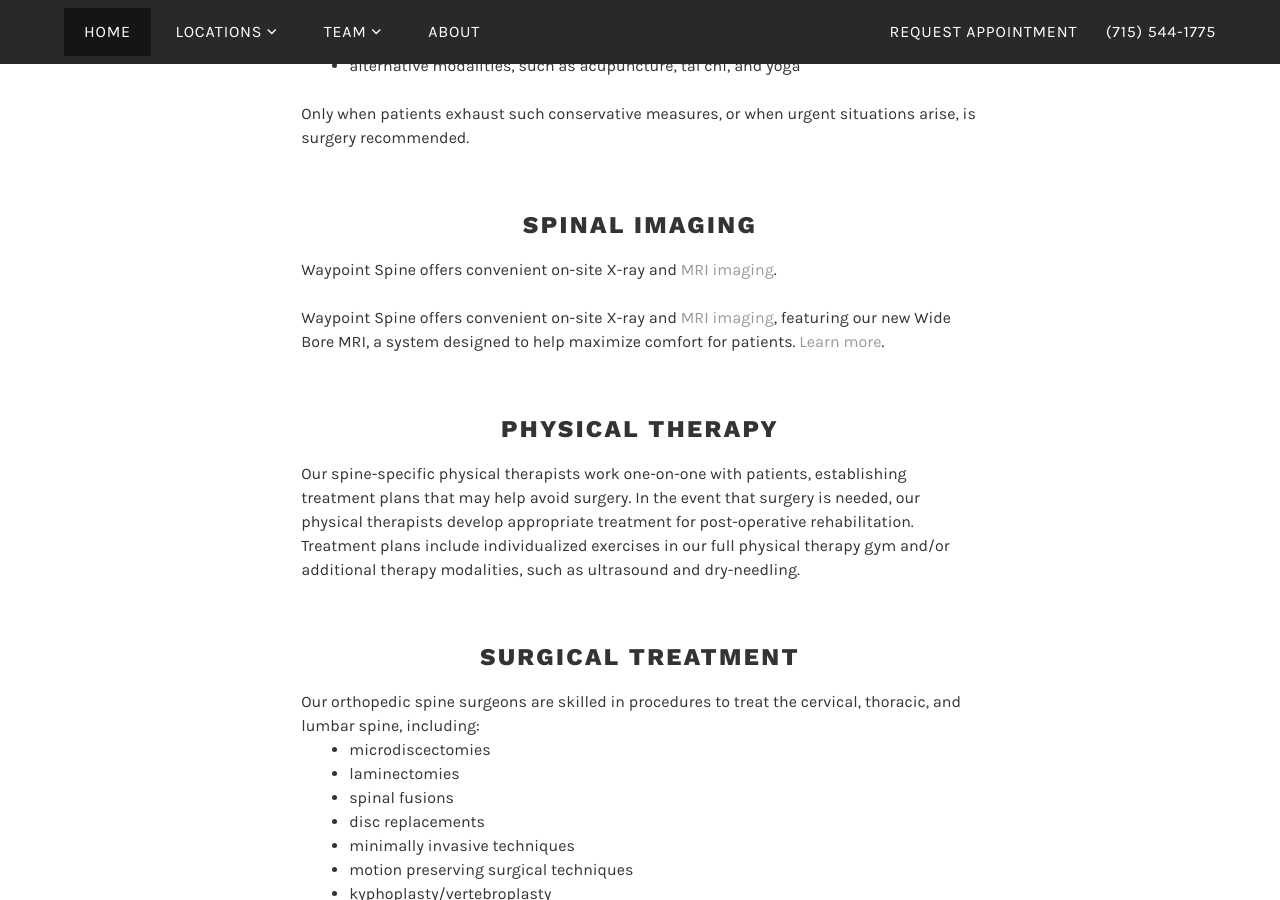
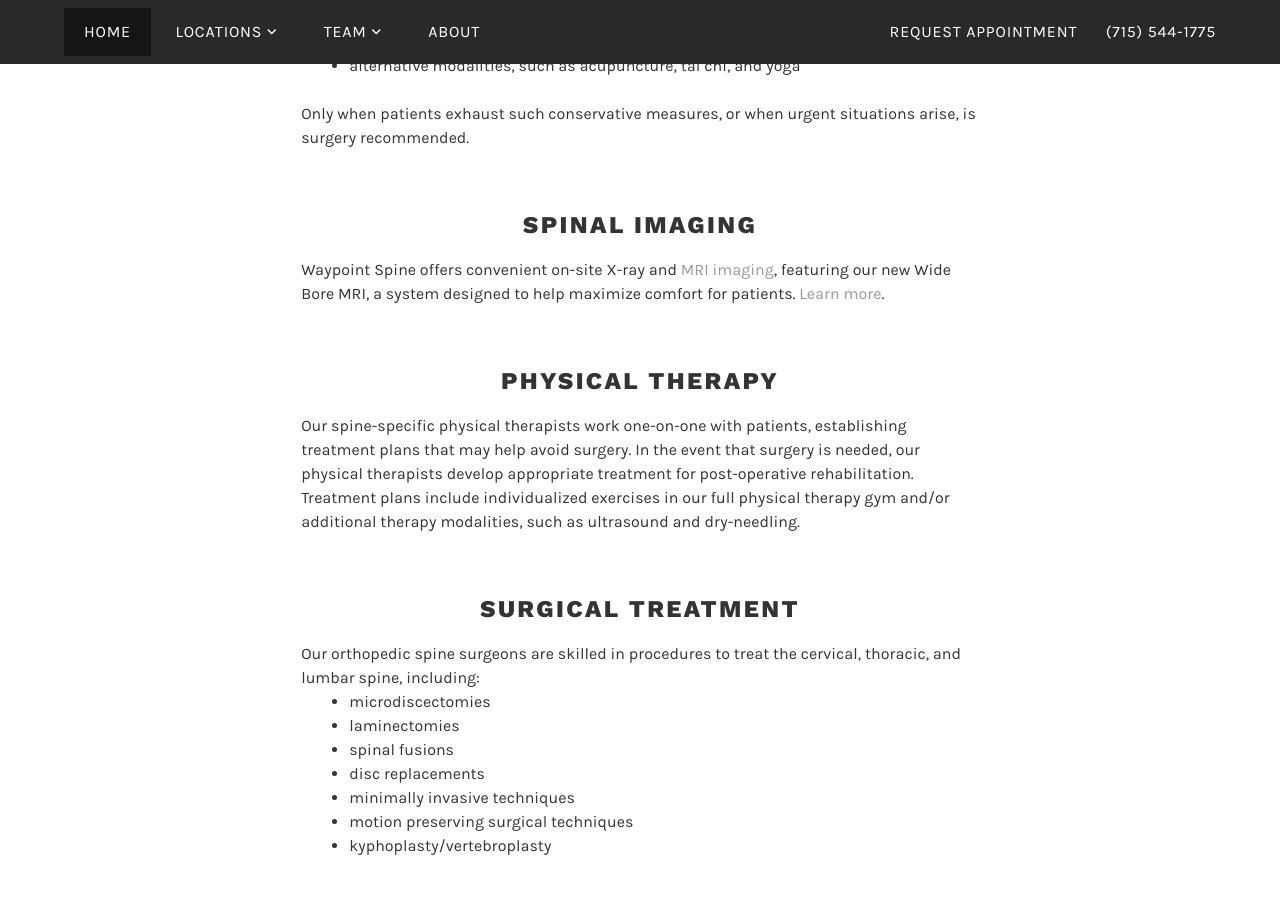
Before and after one commit to lfairchild/waypoint-spine, a Jekyll site: the page built from index.html, in a window 1280 px wide and 900 px high, scrolled down 3681 px. Built offline with Jekyll 4.4.1, drawn with Linux system fonts in a browser that asks for light colours.

Commit message:
Update index.html

```diff
--- a/index.html
+++ b/index.html
@@ -85,7 +85,6 @@ description: Waypoint Spine is an orthopedic practice dedicated to evaluating an
                 Only when patients exhaust such conservative measures, or when urgent situations
                 arise, is surgery recommended.</p>
 				<h3>Spinal Imaging</h3>
-			<p>Waypoint Spine offers convenient on-site X-ray and <a href="{{ "/MRI/" | relative_url }}">MRI imaging</a>.</p>
                 <p>Waypoint Spine offers convenient on-site X-ray and <a href="{{ "/MRI/" | relative_url }}">MRI imaging</a>, featuring our new
 Wide Bore MRI, a system designed to help maximize comfort for patients. <a href="{{ "/MRI/" | relative_url }}">Learn more</a>.</p>
 		<h3>Physical Therapy</h3>
```
